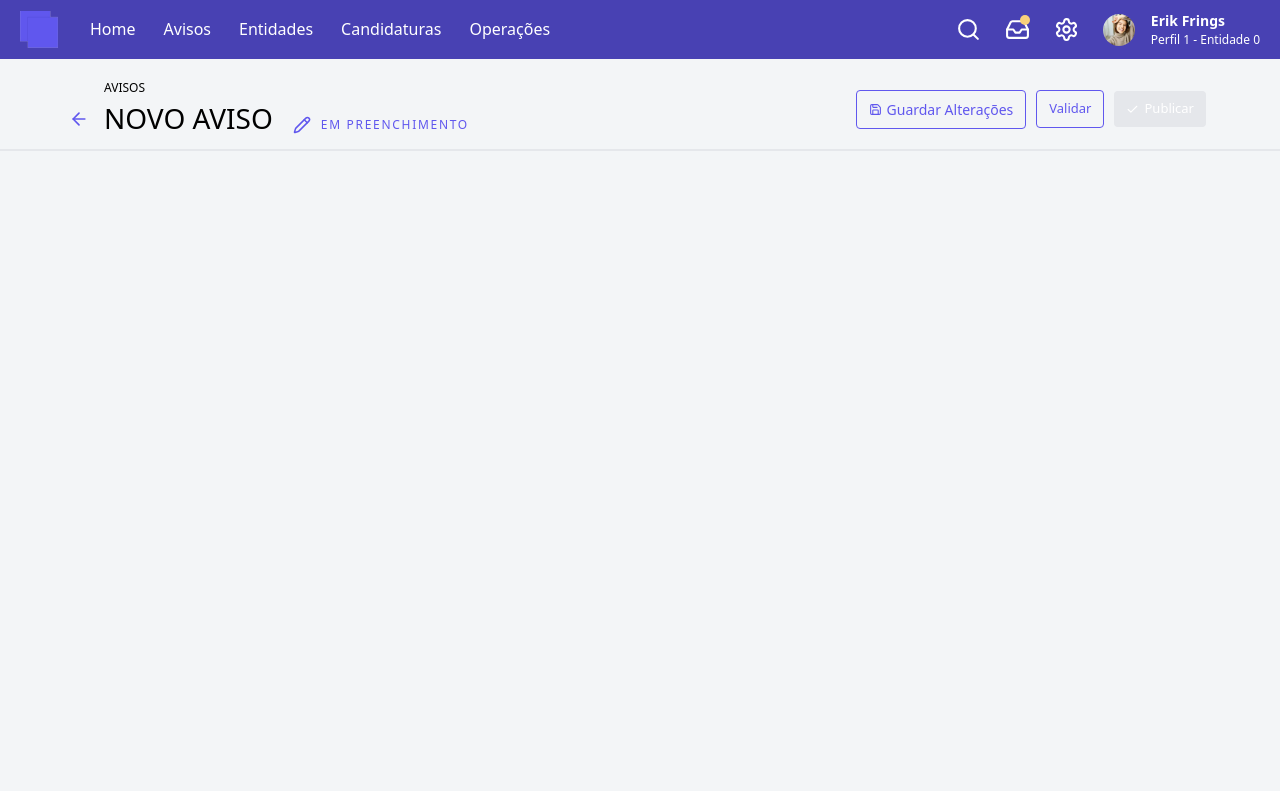
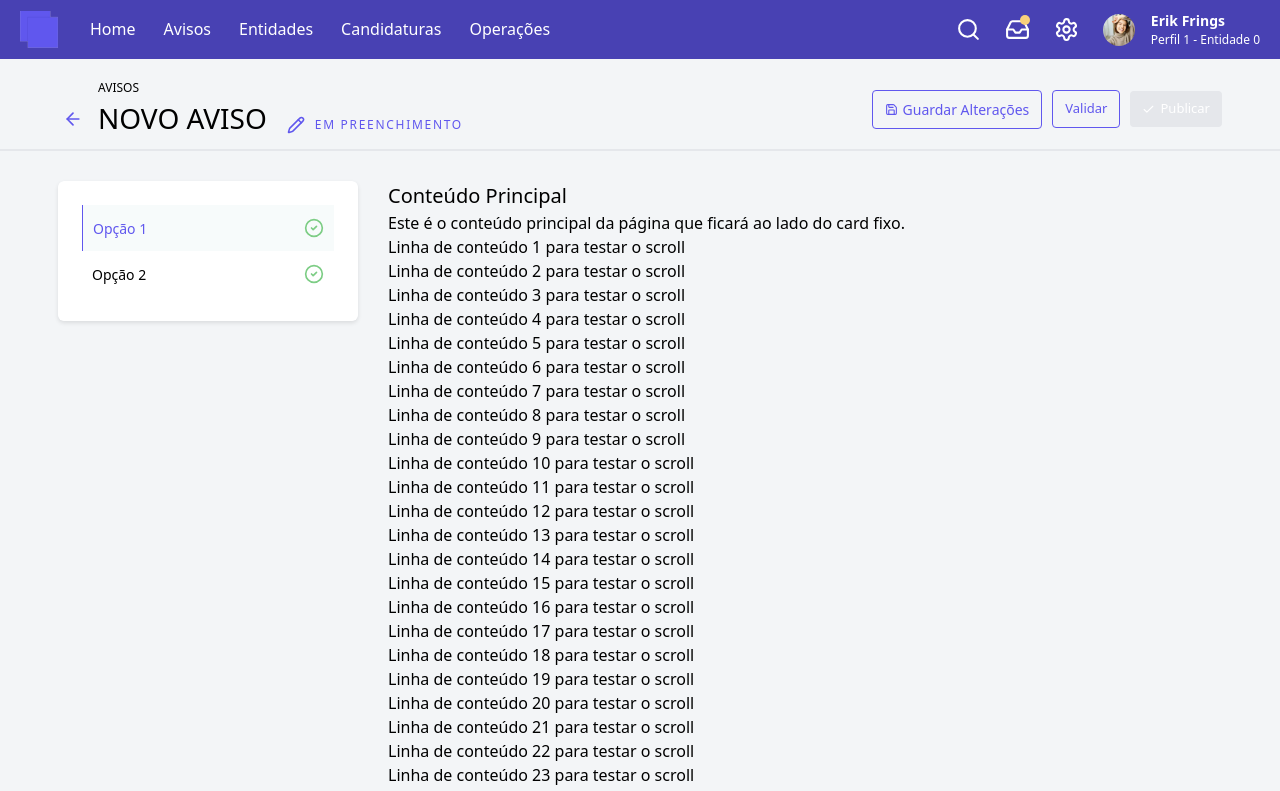
Before and after one commit to lucasfariaswrightia/desafio24, a Next.js app: page / in a window 1280 px wide. Shown: the top 791 px of the page. Built offline with nearby package versions, Linux system fonts and the light colour scheme.

Commit message:
save changes

```diff
--- a/src/app/globals.css
+++ b/src/app/globals.css
@@ -24,7 +24,7 @@
     --span: 14px;
 
     /* spacing */
-    --max-width: 72rem;
+    --max-width: 74rem;
 }
 
 * {
@@ -75,3 +75,7 @@ button:disabled {
 .icon {
     color: var(--primary-color)
 }
+
+.icon-check {
+    color: var(--success)
+}
--- a/src/app/page.tsx
+++ b/src/app/page.tsx
@@ -1,20 +1,22 @@
 "use client"
 
+import ProgressList from '@/components/cards/ProgressList'
 import Divider from '@/components/global/Divider'
 import '@/styles/Home.css'
 import { useState } from "react"
 import { LuArrowLeft, LuCheck, LuPencil, LuSave } from 'react-icons/lu'
+import { progressListItems as li } from '@/utils/ProgressListItems'
+
 
 
 export default function Home() {
 
-
+  const [listItems, setListItems] = useState(li)
 
   return (
     <main>
-
+      {/* CONTENT HEADER */}
       <div className='container content-header'>
-
         {/* left part (first-child) */}
         <div>
           <button>
@@ -30,13 +32,10 @@ export default function Home() {
             <LuPencil size={18} />
             <span style={{ fontSize: 12, fontWeight: 500, letterSpacing: 1.7 }}>EM PREENCHIMENTO</span>
           </div>
-
         </div>
-
 
         {/* right part (last-child) */}
         <div>
-
           <button>
             <LuSave />
             <span>Guardar Alterações</span>
@@ -50,13 +49,30 @@ export default function Home() {
             <LuCheck />
             Publicar
           </button>
-
         </div>
-
       </div>
 
       <Divider color='#E5E7EB' size='small' />
 
+      <div className='container'>
+        <div className='main-content'>
+          <aside>
+            <ProgressList
+              items={listItems}
+            />
+          </aside>
+
+          <div>
+            <h2>Conteúdo Principal</h2>
+            <p>Este é o conteúdo principal da página que ficará ao lado do card fixo.</p>
+
+            {/* Conteúdo para testar o scroll */}
+            {Array(60).fill("").map((_, index) => (
+              <p key={index}>Linha de conteúdo {index + 1} para testar o scroll</p>
+            ))}
+          </div>
+        </div>
+      </div>
     </main>
   )
 }
--- /dev/null
+++ b/src/components/cards/ProgressList.tsx
@@ -0,0 +1,42 @@
+"use client"
+
+import { itemProps } from '@/types/ProgressListType'
+import React, { useState } from 'react'
+import { LuCircleCheck } from 'react-icons/lu'
+
+interface props {
+    items: itemProps[]
+}
+
+export default function ProgressList({ items }: props) {
+
+    const [itemSelected, setItemSelected] = useState(0)
+
+    function onPressItem(item: itemProps, index: number) {
+        setItemSelected(index)
+    }
+
+    return (
+        <div className="progress-list-card">
+
+            {items.map((i, index) => {
+                return (
+                    <button
+                        style={{
+                            color: itemSelected == index ? '#6057EE' : '',
+                            background: itemSelected == index ? '#ECF4F666' : '',
+                            borderLeftWidth: itemSelected == index ? 1 : 0,
+                            borderLeftColor: itemSelected == index ? '#6057EE' : ''
+                        }}
+                        onClick={() => onPressItem(i, index)}
+                    >
+                        <span>Opção {index + 1}</span>
+                        <LuCircleCheck size={20} className='icon-check' />
+                    </button>
+                )
+            })}
+
+
+        </div>
+    )
+}
--- a/src/styles/Home.css
+++ b/src/styles/Home.css
@@ -1,15 +1,16 @@
 main {
     padding: 20px 0;
-}
-
-h1 {
-    font-weight: 300;
 }
 
 .container {
     width: 100%;
     max-width: var(--max-width);
     margin: auto;
+    padding: 0 10px;
+}
+
+.container h1 {
+    font-weight: 300;
 }
 
 /* content header - title, buttons, etc */
@@ -36,14 +37,12 @@ h1 {
     color: var(--primary-color);
 }
 
-
 /* right part */
 .content-header>div:last-child {
     display: flex;
     justify-content: flex-end;
     align-items: center;
     gap: 10px;
-    padding: 0 10px;
 }
 
 /* Make buttons in right part responsive */
@@ -84,3 +83,71 @@ h1 {
         flex-wrap: wrap;
     }
 }
+
+/* END CONTENT HEADER */
+
+/* MAIN CONTENT */
+.main-content {
+    display: flex;
+    flex-direction: row;
+    gap: 30px;
+    padding-top: 30px;
+    min-height: 100vh;
+}
+
+/* aside */
+.main-content aside {
+    position: sticky;
+    top: 20px;
+    align-self: flex-start;
+    width: 300px;
+    flex-shrink: 0;
+    max-height: calc(100vh - 40px);
+    overflow-y: auto;
+    box-shadow: 0 2px 4px rgba(0, 0, 0, 0.1);
+    border-radius: 6px;
+}
+
+/* card for progress items */
+.progress-list-card {
+    background-color: white;
+    border-radius: 6px;
+    padding: 24px;
+    display: flex;
+    flex-direction: column;
+
+}
+
+/* conteúdo principal ao lado do card */
+.main-content > div:last-child {
+    flex: 1; /* Faz o conteúdo principal ocupar o espaço restante */
+}
+
+/* List Item */
+.progress-list-card > button {
+    display: flex;
+    height: 46px;
+    width: 100%;
+    justify-content: space-between;
+    align-items: center;
+    padding: 0 10px;
+
+    & span {
+        font-size: 14px;
+        font-weight: 400;
+    }
+}
+
+/* responsividade para o layout principal */
+@media (max-width: 900px) {
+    .main-content {
+        flex-direction: column;
+    }
+
+    .main-content aside {
+        width: 100%;
+        position: relative; /* Desativa o sticky em telas pequenas */
+        top: 0;
+        margin-bottom: 20px;
+    }
+}
--- /dev/null
+++ b/src/types/ProgressListType.ts
@@ -0,0 +1,13 @@
+
+
+export interface itemProps {
+    tipoDeTaxa: string
+    contar: boolean
+    taxa: {
+        adicionarTaxa: boolean
+        NUTS2: string
+        NUTS3: string
+        concelho: string
+        taxa: number
+    }
+}
--- /dev/null
+++ b/src/utils/ProgressListItems.ts
@@ -0,0 +1,26 @@
+import { itemProps } from "@/types/ProgressListType"
+
+export const progressListItems: itemProps[] = [
+    {
+        tipoDeTaxa: 'Anual',
+        contar: true,
+        taxa: {
+            adicionarTaxa: true,
+            NUTS2: 'Norte',
+            NUTS3: 'Ave',
+            concelho: 'Fafe',
+            taxa: 25,
+        }
+    },
+    {
+        tipoDeTaxa: 'Mensal',
+        contar: false,
+        taxa: {
+            adicionarTaxa: true,
+            NUTS2: 'Norte',
+            NUTS3: 'Área Metropolitana do Porto',
+            concelho: 'Matosinhos',
+            taxa: 75,
+        }
+    },
+]
```
